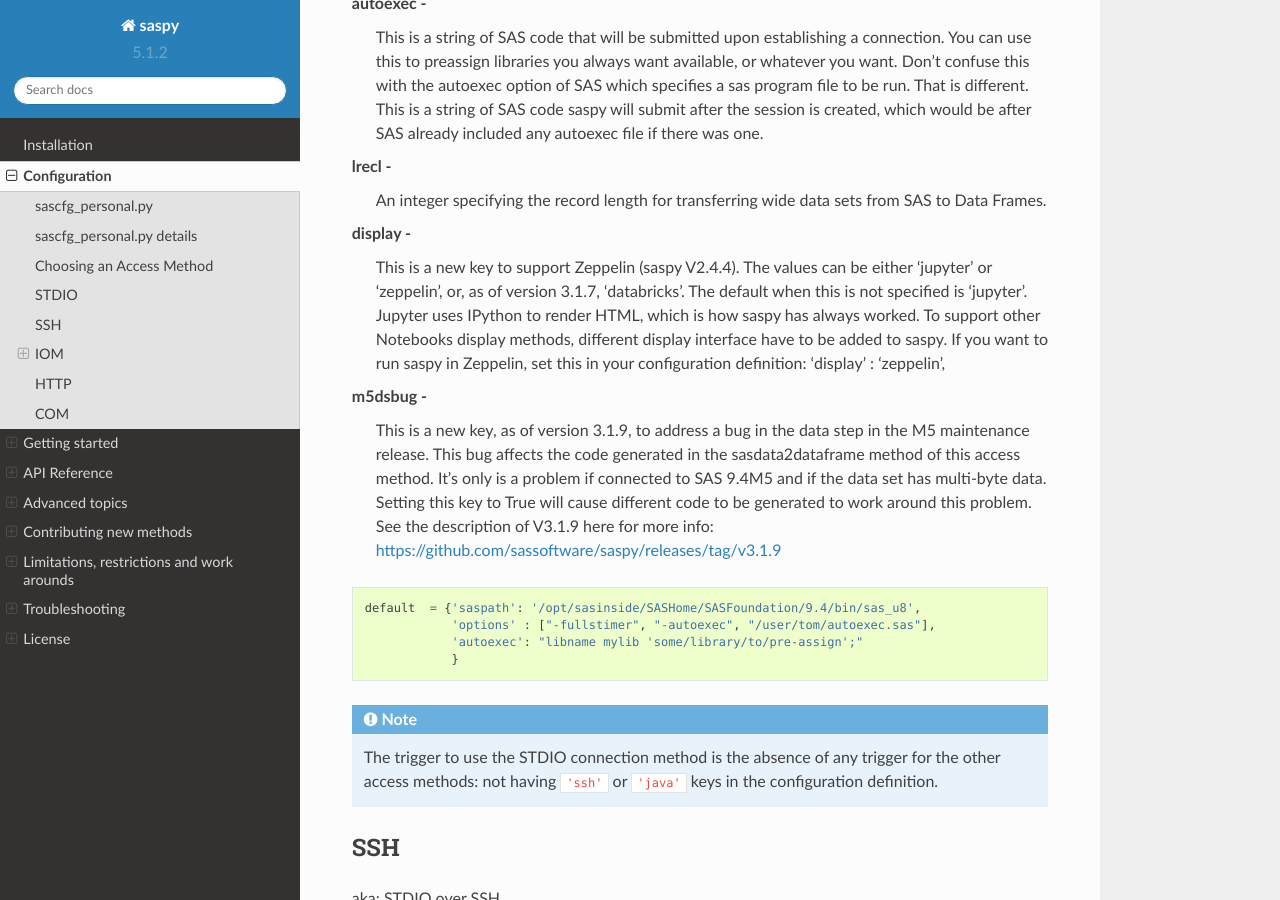
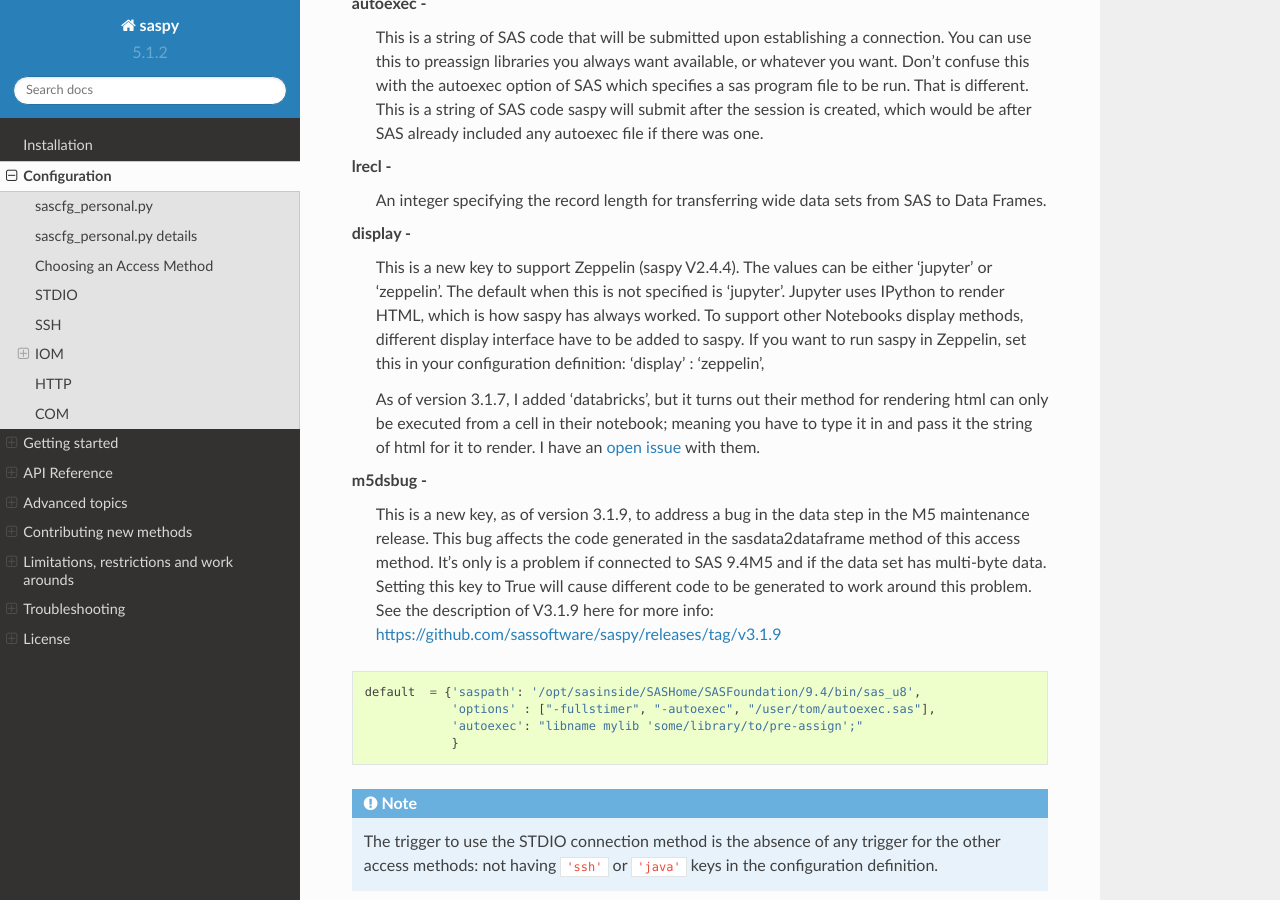
Before and after one commit to sassoftware/saspy, a Sphinx documentation site: the page built from saspy/doc/source/configuration.rst, in a window 1280 px wide and 900 px high, scrolled down 7166 px. Built offline with Sphinx 7.4.7 and the Read the Docs theme 2.0.0, drawn with Linux system fonts in a browser that asks for light colours; some of the changed text lies outside the part shown.

Commit message:
update databricks display option

```diff
--- a/saspy/doc/source/configuration.rst
+++ b/saspy/doc/source/configuration.rst
@@ -356,11 +356,17 @@
     An integer specifying the record length for transferring wide data sets from SAS to Data Frames.
 
 display -
-    This is a new key to support Zeppelin (saspy V2.4.4). The values can be either 'jupyter' or 'zeppelin',
-    or, as of version 3.1.7, 'databricks'. The default when this is not specified is 'jupyter'.
+    This is a new key to support Zeppelin (saspy V2.4.4). The values can be either 'jupyter' or 'zeppelin'.
+    The default when this is not specified is 'jupyter'.
     Jupyter uses IPython to render HTML, which is how saspy has always worked.
     To support other Notebooks display methods, different display interface have to be added to saspy.
     If you want to run saspy in Zeppelin, set this in your configuration definition: 'display' : 'zeppelin',
+
+    As of version 3.1.7, I added 'databricks', but it turns out their method for rendering html can only be
+    executed from a cell in their notebook; meaning you have to type it in and pass it the string of html for
+    it to render. I have an `open issue <https://community.databricks.com/s/question/0D58Y00008l8WMwSAM/
+    displayhtml-cant-seem-to-be-used-from-python-code-only-hand-typed-into-a-cell?t=1659537507722>`_ with them.
+
 
 m5dsbug -
     This is a new key, as of version 3.1.9, to address a bug in the data step in the M5 maintenance release.
@@ -708,11 +714,17 @@
     An integer specifying the record length for transferring wide data sets from SAS to Data Frames.
 
 display -
-    This is a new key to support Zeppelin (saspy V2.4.4). The values can be either 'jupyter' or 'zeppelin',
-    or, as of version 3.1.7, 'databricks'. The default when this is not specified is 'jupyter'.
+    This is a new key to support Zeppelin (saspy V2.4.4). The values can be either 'jupyter' or 'zeppelin'.
+    The default when this is not specified is 'jupyter'.
     Jupyter uses IPython to render HTML, which is how saspy has always worked.
     To support other Notebooks display methods, different display interface have to be added to saspy.
     If you want to run saspy in Zeppelin, set this in your configuration definition: 'display' : 'zeppelin',
+
+    As of version 3.1.7, I added 'databricks', but it turns out their method for rendering html can only be
+    executed from a cell in their notebook; meaning you have to type it in and pass it the string of html for
+    it to render. I have an `open issue <https://community.databricks.com/s/question/0D58Y00008l8WMwSAM/
+    displayhtml-cant-seem-to-be-used-from-python-code-only-hand-typed-into-a-cell?t=1659537507722>`_ with them.
+
 
 logbufsz -
     see issue 266 for details on this. not needed normally
@@ -825,11 +837,17 @@
     An integer specifying the record length for transferring wide data sets from SAS to Data Frames.
 
 display -
-    This is a new key to support Zeppelin (saspy V2.4.4). The values can be either 'jupyter' or 'zeppelin',
-    or, as of version 3.1.7, 'databricks'. The default when this is not specified is 'jupyter'.
+    This is a new key to support Zeppelin (saspy V2.4.4). The values can be either 'jupyter' or 'zeppelin'.
+    The default when this is not specified is 'jupyter'.
     Jupyter uses IPython to render HTML, which is how saspy has always worked.
     To support other Notebooks display methods, different display interface have to be added to saspy.
     If you want to run saspy in Zeppelin, set this in your configuration definition: 'display' : 'zeppelin',
+
+    As of version 3.1.7, I added 'databricks', but it turns out their method for rendering html can only be
+    executed from a cell in their notebook; meaning you have to type it in and pass it the string of html for
+    it to render. I have an `open issue <https://community.databricks.com/s/question/0D58Y00008l8WMwSAM/
+    displayhtml-cant-seem-to-be-used-from-python-code-only-hand-typed-into-a-cell?t=1659537507722>`_ with them.
+
 
 logbufsz -
     see issue 266 for details on this. not needed normally
@@ -1035,11 +1053,17 @@
     (Optional) An integer specifying the record length for transferring wide data sets from SAS to Data Frames.
 
 display -
-    This is a new key to support Zeppelin (saspy V2.4.4). The values can be either 'jupyter' or 'zeppelin',
-    or, as of version 3.1.7, 'databricks'. The default when this is not specified is 'jupyter'.
+    This is a new key to support Zeppelin (saspy V2.4.4). The values can be either 'jupyter' or 'zeppelin'.
+    The default when this is not specified is 'jupyter'.
     Jupyter uses IPython to render HTML, which is how saspy has always worked.
     To support other Notebooks display methods, different display interface have to be added to saspy.
     If you want to run saspy in Zeppelin, set this in your configuration definition: 'display' : 'zeppelin',
+
+    As of version 3.1.7, I added 'databricks', but it turns out their method for rendering html can only be
+    executed from a cell in their notebook; meaning you have to type it in and pass it the string of html for
+    it to render. I have an `open issue <https://community.databricks.com/s/question/0D58Y00008l8WMwSAM/
+    displayhtml-cant-seem-to-be-used-from-python-code-only-hand-typed-into-a-cell?t=1659537507722>`_ with them.
+
 
 authtoken -
     The SASLogon authorization token to use instead of acquiring one via user/pw or authcode or jwt.
```
